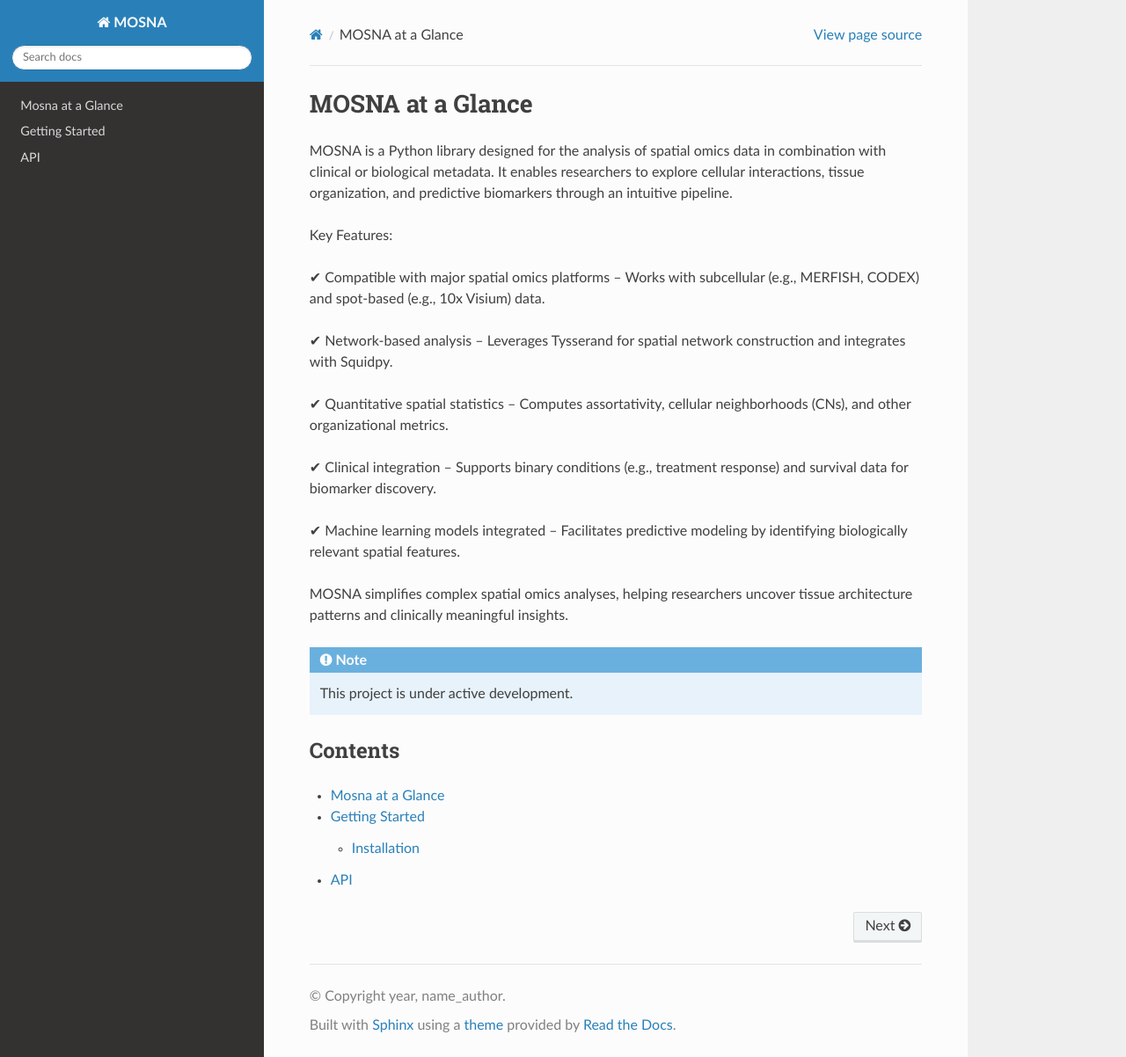
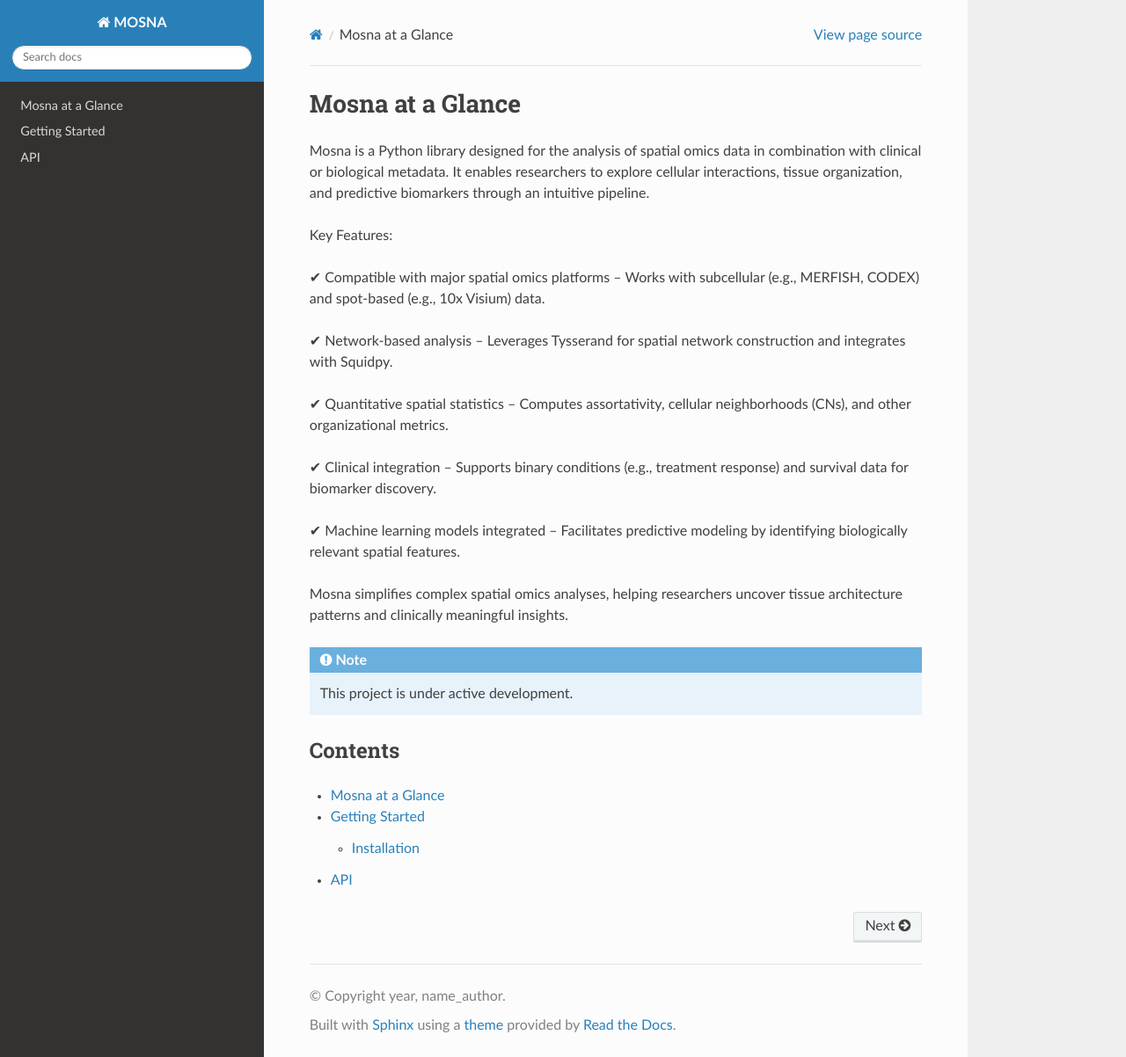
Before and after one commit to Bram-Simon/mosna_documentation, a Sphinx documentation site: the page built from docs/source/index.rst, in a window 1280 px wide and 1202 px high. Shown: the whole window at 88% size. Built offline with Sphinx 7.4.7 and the Read the Docs theme 3.1.0, drawn with Linux system fonts in a browser that asks for light colours.

```diff
--- a/docs/source/index.rst
+++ b/docs/source/index.rst
@@ -1,6 +1,6 @@
-MOSNA at a Glance
+Mosna at a Glance
 ===================================
-MOSNA is a Python library designed for the analysis of spatial omics data in combination with clinical or biological metadata. It enables researchers to explore cellular interactions, tissue organization, and predictive biomarkers through an intuitive pipeline.
+Mosna is a Python library designed for the analysis of spatial omics data in combination with clinical or biological metadata. It enables researchers to explore cellular interactions, tissue organization, and predictive biomarkers through an intuitive pipeline.
 
 Key Features:
 
@@ -14,7 +14,7 @@ Key Features:
 
 ✔ Machine learning models integrated – Facilitates predictive modeling by identifying biologically relevant spatial features.
 
-MOSNA simplifies complex spatial omics analyses, helping researchers uncover tissue architecture patterns and clinically meaningful insights.
+Mosna simplifies complex spatial omics analyses, helping researchers uncover tissue architecture patterns and clinically meaningful insights.
 
 
 
```
Also changed, not shown: docs/source/getting_started.rst (line endings or trailing spaces).
